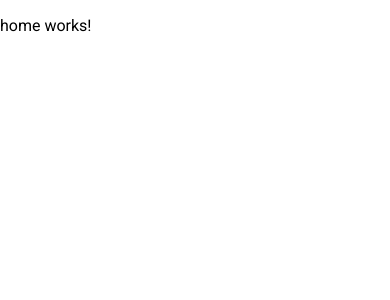
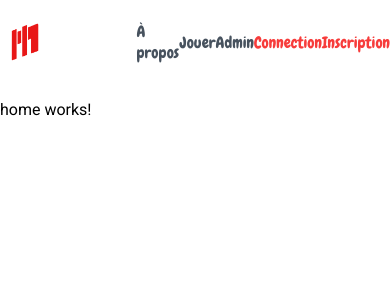
Before and after one commit to RemyMach/Mindory-Front, an Angular app: page / in a window 390 px wide. Shown: the top 300 px of the page. Built offline with nearby package versions, Linux system fonts and the light colour scheme.

Commit message:
add authService

```diff
--- a/src/app/app.module.ts
+++ b/src/app/app.module.ts
@@ -32,6 +32,7 @@ import { DialogConfirmationComponent } from './components/dialog-confirmation/di
 import { HeaderLoginComponent } from './components/header-login/header-login.component';
 import { ForgetPasswordComponent } from './components/forget-password/forget-password.component';
 import { ResetPasswordComponent } from './components/reset-password/reset-password.component';
+import { HeaderComponent } from './components/header/header.component';
 
 @NgModule({
   declarations: [
@@ -45,7 +46,8 @@ import { ResetPasswordComponent } from './components/reset-password/reset-passwo
     DialogConfirmationComponent,
     HeaderLoginComponent,
     ForgetPasswordComponent,
-    ResetPasswordComponent
+    ResetPasswordComponent,
+    HeaderComponent
   ],
   imports: [
     BrowserModule,
--- a/src/app/components/header-login/header-login.component.css
+++ b/src/app/components/header-login/header-login.component.css
@@ -10,6 +10,7 @@
 #image_logo {
   height: 50px;
   width: 50px;
+  cursor: pointer;
 }
 
 #button_header {
--- a/src/app/components/header-login/header-login.component.html
+++ b/src/app/components/header-login/header-login.component.html
@@ -1,4 +1,4 @@
 <span id="header_content">
-  <img id="image_logo" src="../../../assets/images/logo_seul.png">
+  <img (click)="router.navigate(['/'])" id="image_logo" src="../../../assets/images/logo_seul.png">
   <button (click)="PAGE_URL !== '/login' ? router.navigate(['/login']) : router.navigate(['/subscribe'])" id="button_header" mat-raised-button color="primary">{{PAGE_URL !== '/login' ? 'Se connecter' : 'S\'inscrire'}}</button>
 </span>
--- /dev/null
+++ b/src/app/components/header/header.component.css
@@ -0,0 +1,69 @@
+#header_content {
+  display: flex;
+  justify-content: space-between;
+  align-items: center;
+  height: 10%;
+  width: 80%;
+  margin: auto;
+}
+
+#header_content a {
+  cursor: pointer;
+}
+
+#nav-bar-link-content {
+  display: flex;
+  flex-direction: row;
+  justify-content: space-between;
+  align-items: center;
+  width: 30%;
+  font-family: "Chewy", Arial,Helvetica, sans-serif;
+  color: #47525E;
+}
+
+#image_logo {
+  height: 50px;
+  width: 50px;
+  cursor: pointer;
+}
+
+.header-nav {
+  font-family: "Chewy", Arial,Helvetica, sans-serif;
+  color: #47525E;
+}
+
+.header-sign {
+  color: #F73C3B;
+}
+
+@media screen and (max-width: 1100px) {
+
+  #nav-bar-link-content {
+
+    width: 50%;
+  }
+}
+
+@media screen and (max-width: 950px) {
+
+  #nav-bar-link-content {
+
+    width: 55%;
+  }
+}
+
+@media screen and (max-width: 750px) {
+
+  #nav-bar-link-content {
+
+    width: 65%;
+  }
+}
+
+
+@media screen and (max-width: 400px) {
+
+  #header_content {
+    width: 100%;
+  }
+}
--- /dev/null
+++ b/src/app/components/header/header.component.html
@@ -0,0 +1,17 @@
+<span id="header_content">
+  <img (click)="router.navigate(['/'])" id="image_logo" src="../../../assets/images/logo_seul.png">
+  <span id="nav-bar-link-content">
+    <a>À propos</a>
+    <a>Jouer</a>
+    <a>Admin</a>
+
+    <span *ngIf="isConnect; else elseBlock">
+      <mat-icon class="account_icon" matSuffix>account_circle</mat-icon>
+      <mat-icon class="account_icon" matSuffix>expand_more</mat-icon>
+    </span>
+    <ng-template #elseBlock>
+      <a class="header-sign" (click)="router.navigate(['/login'])">Connection</a>
+      <a class="header-sign" (click)="router.navigate(['/subscribe'])">Inscription</a>
+    </ng-template>
+  </span>
+</span>
--- /dev/null
+++ b/src/app/components/header/header.component.ts
@@ -0,0 +1,26 @@
+import { Component, OnInit } from '@angular/core';
+import {ActivatedRouteSnapshot, Router, RouterStateSnapshot} from '@angular/router';
+import {AuthenticateGuard} from '../../guard/authenticate.guard';
+import {AuthService} from '../../services/auth.service';
+
+@Component({
+  selector: 'app-header',
+  templateUrl: './header.component.html',
+  styleUrls: ['./header.component.css']
+})
+export class HeaderComponent implements OnInit {
+
+  constructor(
+    public router: Router,
+    public authService: AuthService
+  ) { }
+
+  ngOnInit(): void {
+  }
+
+  get isConnect(): boolean {
+    return this.authService.isConnect();
+  }
+
+
+}
--- a/src/app/components/home/home.component.html
+++ b/src/app/components/home/home.component.html
@@ -1 +1,2 @@
+<app-header></app-header>
 <p>home works!</p>
```
Also changed, not shown: 1 other file (tests, documents, lock files or other folders).
